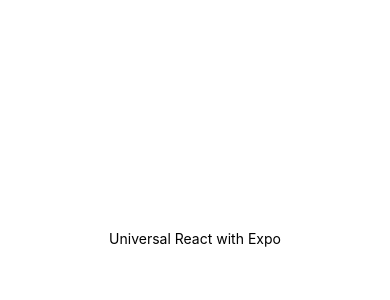
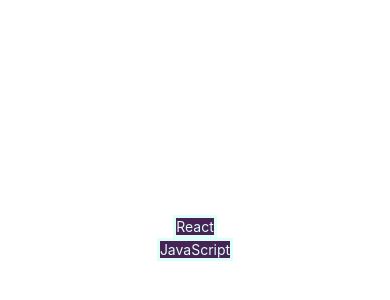
Before and after one commit to nmarquesin/Udacity_Reactive_Native_FlashCards, a React Native app: screen / in a window 390 px wide. Shown: the part 184-484 px from the top of the page. Built offline with nearby package versions, Linux system fonts and the light colour scheme.

Commit message:
Add decknames to main view of the app

```diff
--- a/App.js
+++ b/App.js
@@ -1,7 +1,10 @@
 import * as React from "react";
 import { View, Text } from "react-native";
+import { MaterialCommunityIcons } from "@expo/vector-icons";
+import Decks from "./src/components/Decks";
 
-export default function App() {
+class App extends React.Component {
+  render() {
     return (
       <View
         style={{
@@ -10,7 +13,12 @@
           alignItems: "center",
         }}
       >
-      <Text>Universal React with Expo</Text>
+        <Decks></Decks>
+        {/* <MaterialCommunityIcons name="cards" color="purple" size={100} />
+        <Text>Flash Cards!</Text> */}
       </View>
     );
   }
+}
+
+export default App;
--- /dev/null
+++ b/src/components/Decks.js
@@ -0,0 +1,45 @@
+import React, { Component } from "react";
+import { View, Text } from "react-native";
+import { getDecks } from "../utils/_DATA";
+import { mint, purple } from "../utils/colors";
+
+class Decks extends Component {
+  state = {};
+  decks = getDecks();
+  render() {
+    return (
+      <View
+        style={{
+          flex: 1,
+          justifyContent: "center",
+          alignItems: "center",
+          //   borderWidth: "1px",
+          //   borderStyle: "solid",
+          //   borderColor: "green",
+        }}
+      >
+        {Object.keys(this.decks).map((deck) => (
+          <View
+            style={{
+              borderWidth: "3px",
+              borderStyle: "solid",
+              borderColor: mint,
+              backgroundColor: purple,
+            }}
+          >
+            <Text
+              key={deck}
+              style={{
+                color: mint,
+              }}
+            >
+              {deck}
+            </Text>
+          </View>
+        ))}
+      </View>
+    );
+  }
+}
+
+export default Decks;
--- /dev/null
+++ b/src/utils/_DATA.js
@@ -0,0 +1,36 @@
+let decks = {
+  React: {
+    title: "React",
+    questions: [
+      {
+        question: "What is React?",
+        answer: "A library for managing user interfaces",
+      },
+      {
+        question: "Where do you make Ajax requests in React?",
+        answer: "The componentDidMount lifecycle event",
+      },
+    ],
+  },
+  JavaScript: {
+    title: "JavaScript",
+    questions: [
+      {
+        question: "What is a closure?",
+        answer:
+          "The combination of a function and the lexical environment within which that function was declared.",
+      },
+    ],
+  },
+};
+
+// getDecks: return all of the decks along with their titles, questions, and answers.
+export function getDecks() {
+  return decks;
+}
+// getDeck: take in a single id argument and return the deck associated with that id.
+export function getDeck(id) {
+  return decks.id;
+}
+// saveDeckTitle: take in a single title argument and add it to the decks.
+// addCardToDeck: take in two arguments, title and card, and will add the card to the list of questions for the deck with the associated title.
--- /dev/null
+++ b/src/utils/colors.js
@@ -0,0 +1,6 @@
+export const purple = "#462255";
+export const pink = "#aa4465";
+export const peach = "#ffa69e";
+export const aqua = "#93e1d8";
+export const mint = "#ddfff7";
+export const white = "#ffffff";
```
Lines whose indentation alone changed are shown as unchanged.
